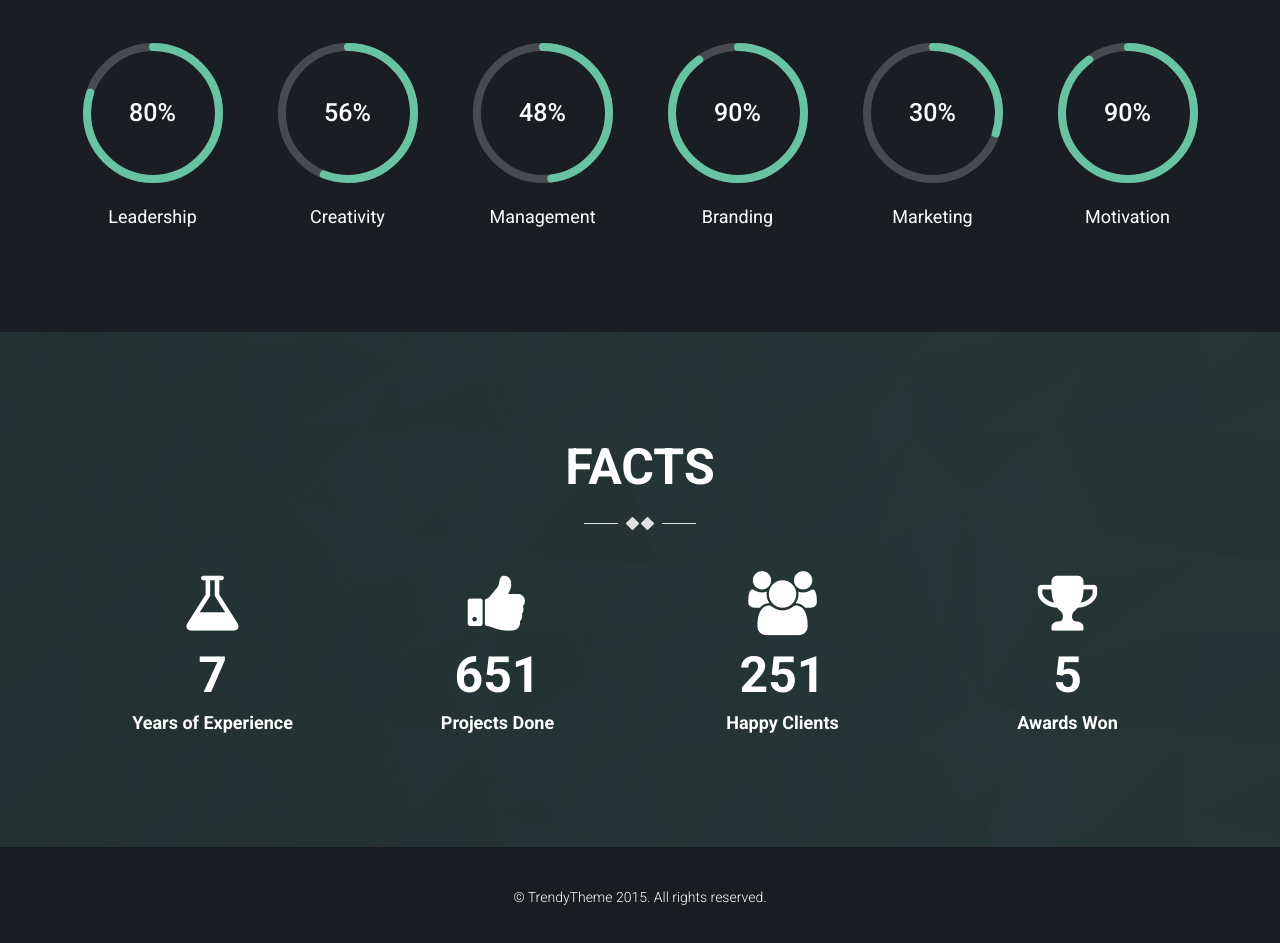
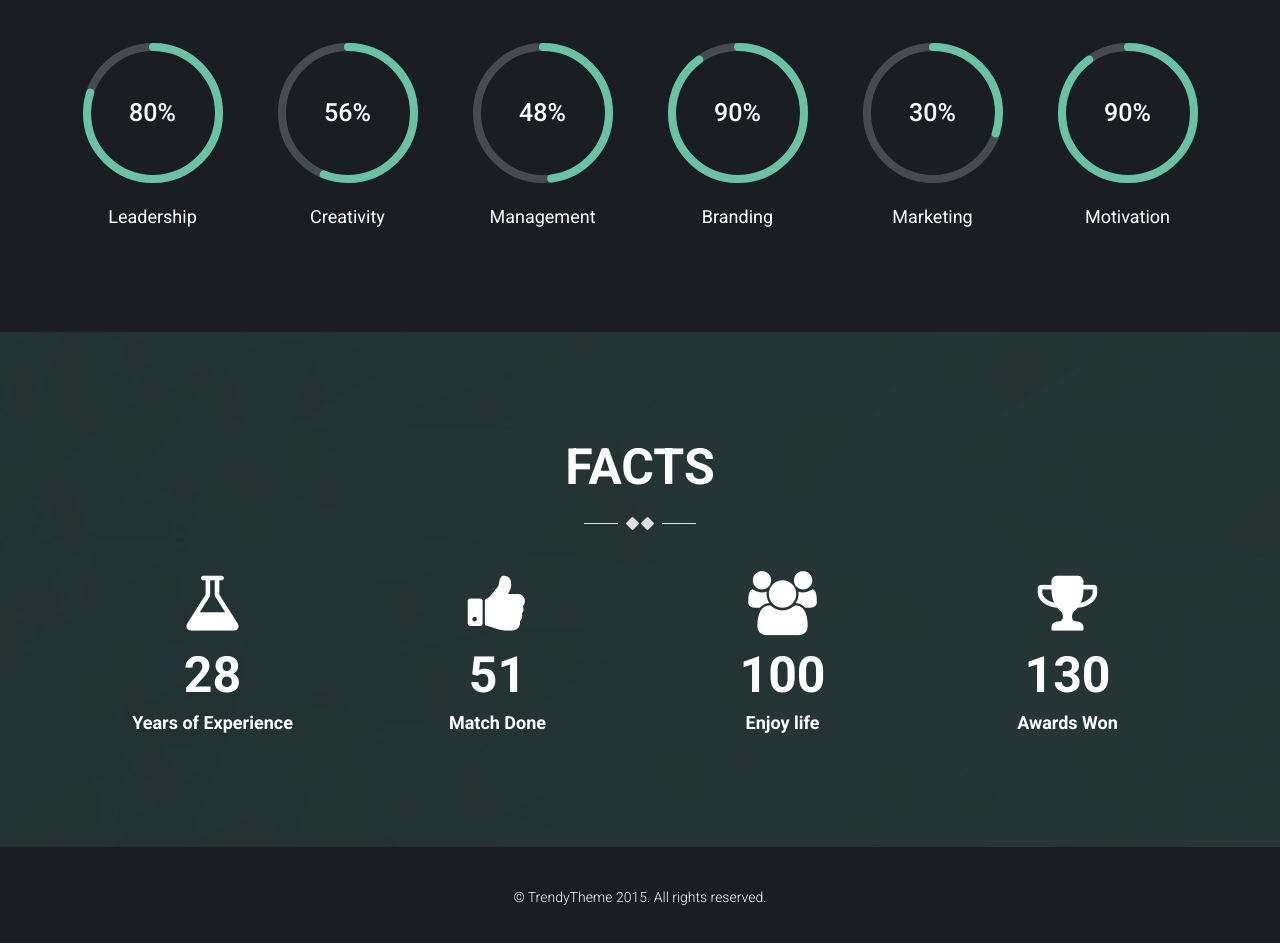
Before and after one commit to phichakkhana/ying02, a plain HTML site: page mod-iamx/index.html in a window 1280 px wide. Shown: the part 2191-3134 px from the top of the page. Drawn offline with Linux system fonts and the light colour scheme; some packages are replaced by stand-ins of ours; a script that the page names is missing.

Commit message:
เสร็จแล้วนะ

```diff
--- a/mod-iamx/index.html
+++ b/mod-iamx/index.html
@@ -222,22 +222,22 @@
             <div class="count-wrap">
               <div class="col-sm-3 col-xs-6">
                 <i class="fa fa-flask"></i>
-                <h3 class="timer">7</h3>
+                <h3 class="timer">28</h3>
                 <p>Years of Experience</p>
               </div>
               <div class="col-sm-3 col-xs-6">
                 <i class="fa fa-thumbs-up"></i>
-                <h3 class="timer">651</h3>
-                <p>Projects Done</p>
+                <h3 class="timer">51</h3>
+                <p>Match Done</p>
               </div>
               <div class="col-sm-3 col-xs-6">
                 <i class="fa fa-users"></i>
-                <h3 class="timer">251</h3>
-                <p>Happy Clients</p>
+                <h3 class="timer">100</h3>
+                <p>Enjoy life</p>
               </div>
               <div class="col-sm-3 col-xs-6">
                 <i class="fa fa-trophy"></i>
-                <h3 class="timer">5</h3>
+                <h3 class="timer">130</h3>
                 <p>Awards Won</p>
               </div>
             </div><!-- /count-wrap -->
```
